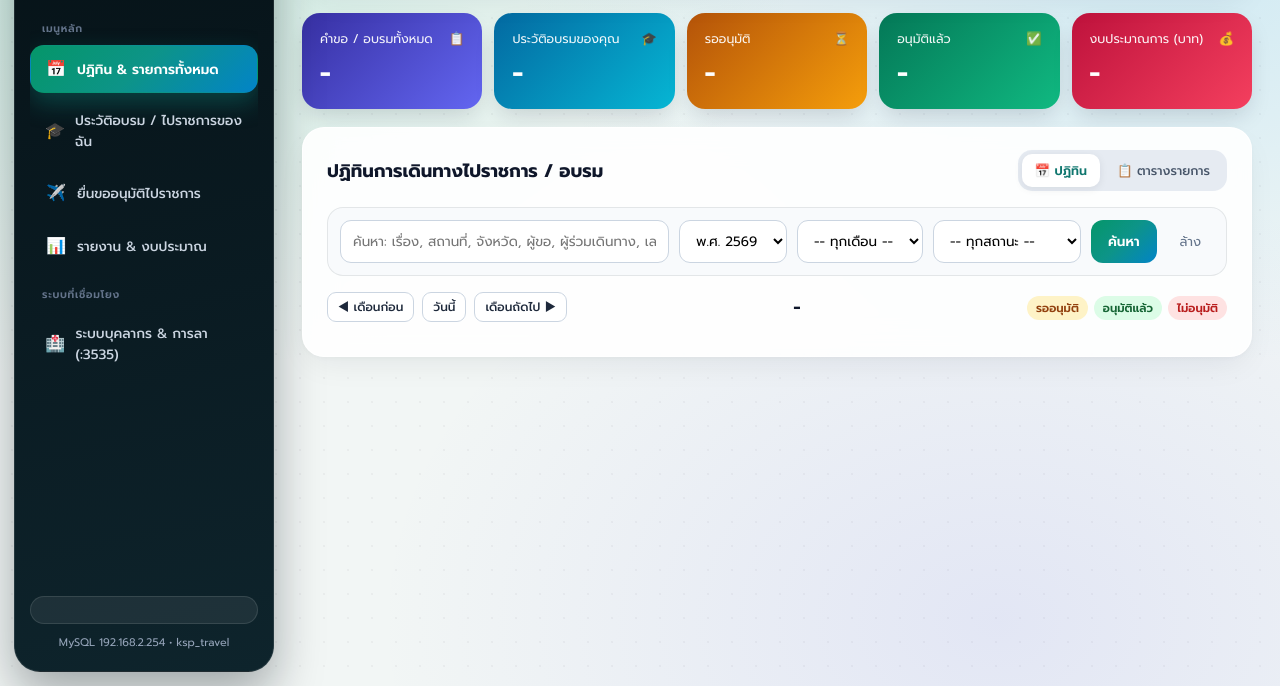
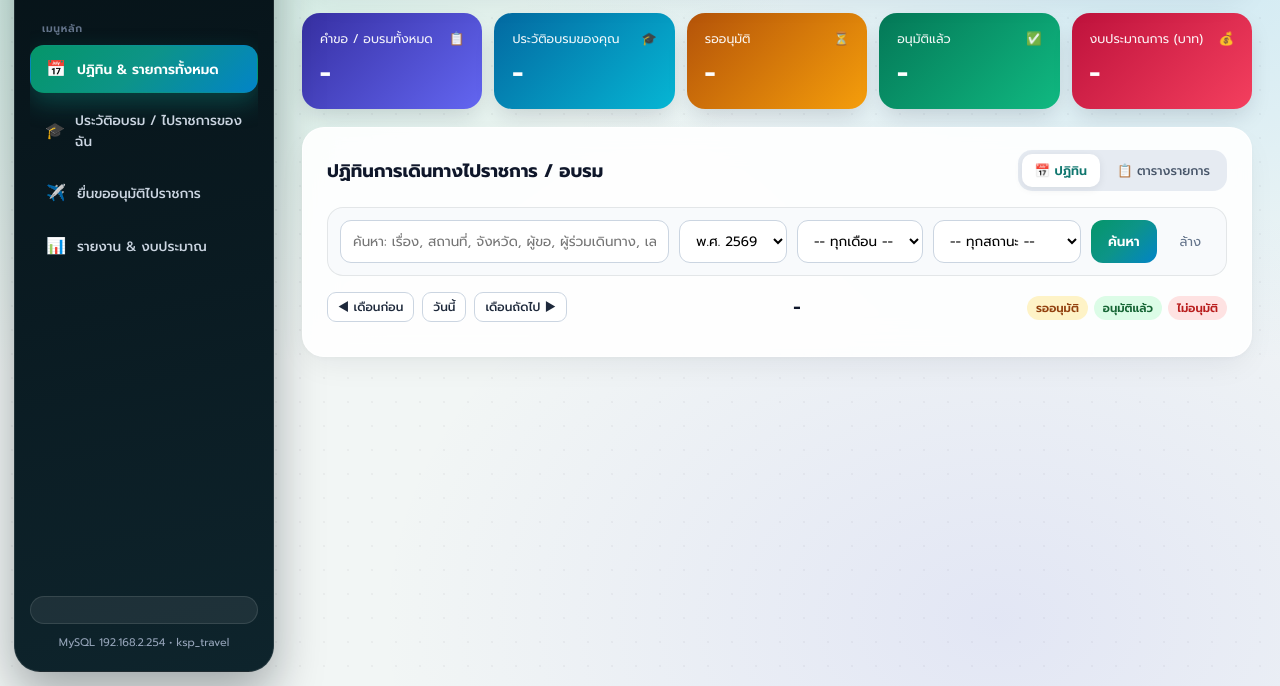
Before and after one commit to playparadachflook-hash/ksp-travel-system, a website: page public/index.html in a window 1280 px wide. Shown: the part 114-800 px from the top of the page. Drawn offline with Linux system fonts and the light colour scheme; no server answers.

Commit message:
Remove linked HRD 3535 sidebar item from ksp-travel-system

```diff
--- a/public/index.html
+++ b/public/index.html
@@ -39,11 +39,6 @@
         <button class="nav-pill admin-only hidden" data-tab="admin" onclick="switchTab('admin')">
           <span class="nav-ico">🛂</span><span>อนุมัติคำขอไปราชการ</span>
         </button>
-
-        <div class="nav-group-label">ระบบที่เชื่อมโยง</div>
-        <a class="nav-pill" href="http://192.168.2.202:3535/" style="text-decoration:none;">
-          <span class="nav-ico">🏥</span><span>ระบบบุคลากร &amp; การลา (:3535)</span>
-        </a>
       </nav>
 
       <div class="sidebar-foot">
```
